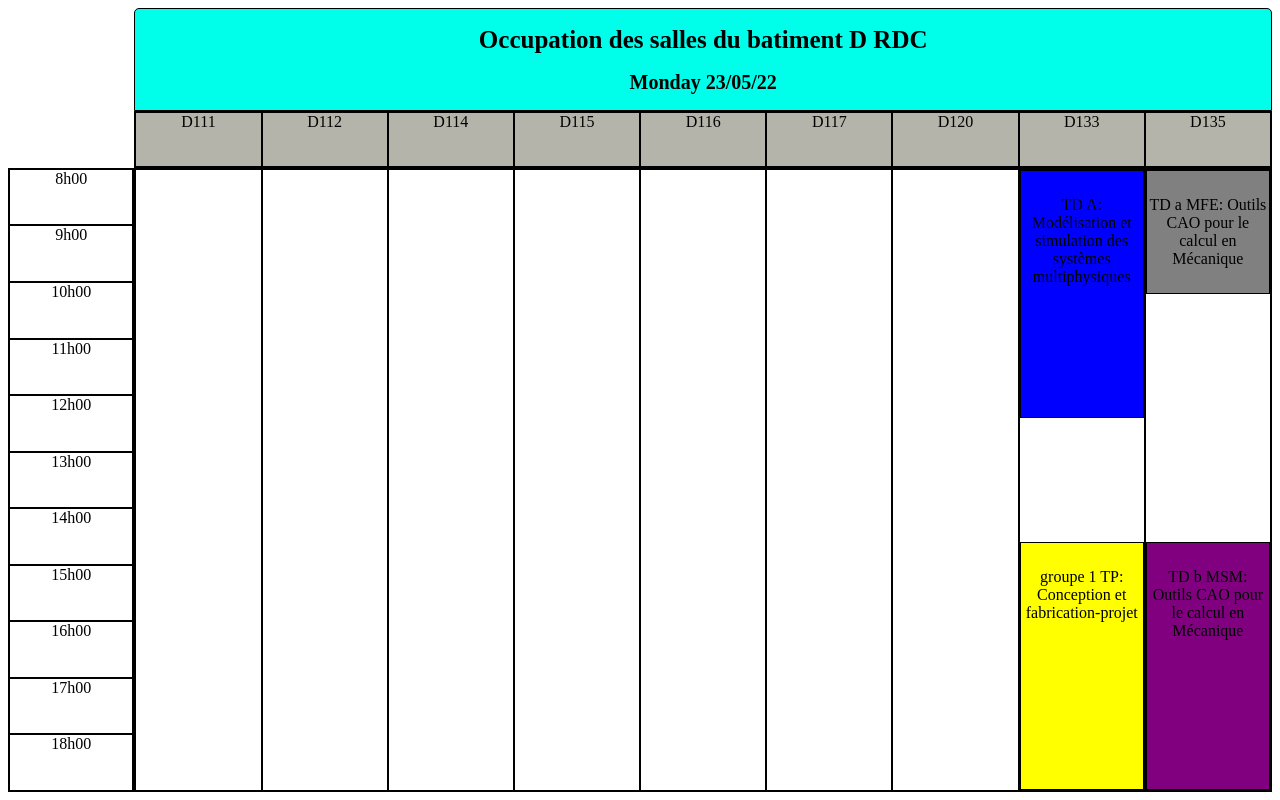
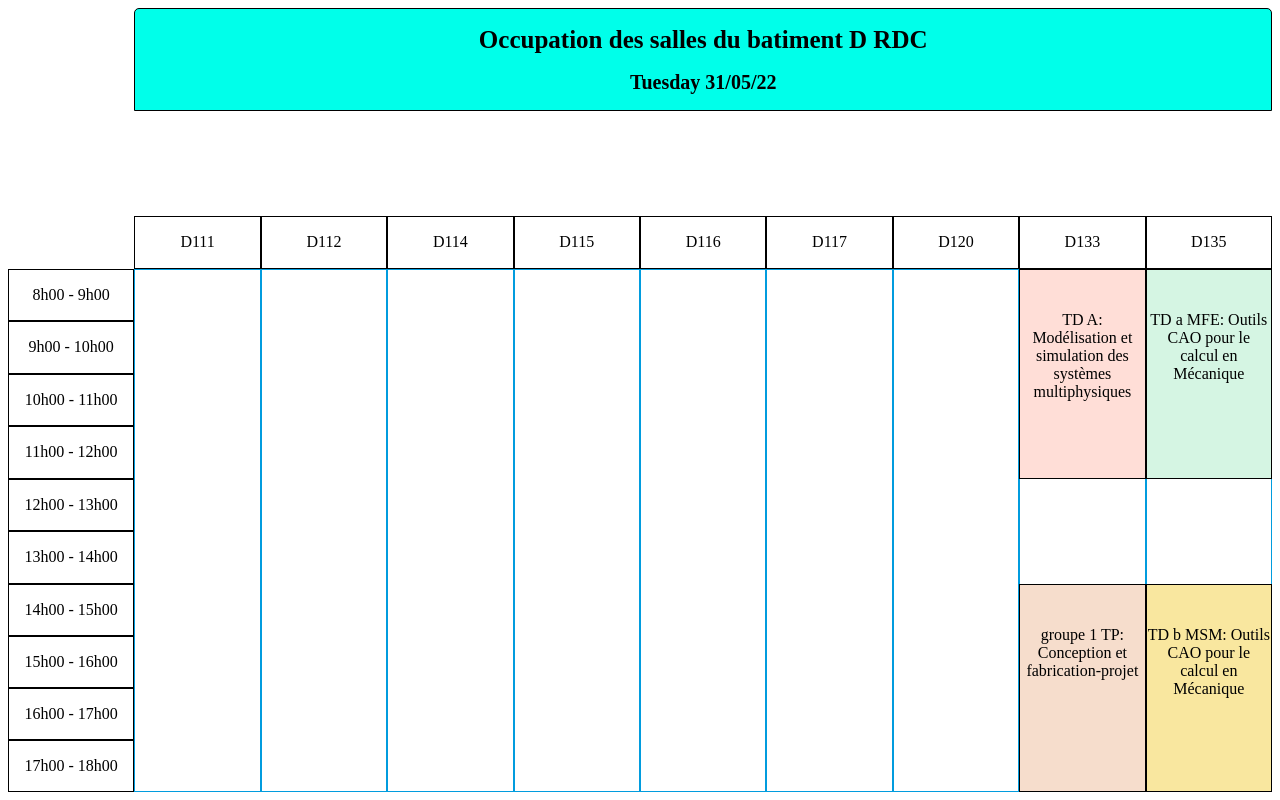
Before and after one commit to ibraTurfu/CalendrierEIT, a plain HTML site: page index.html in a window 1280 px wide. Drawn offline with Linux system fonts and the light colour scheme.

Commit message:
Update index.html

```diff
--- a/index.html
+++ b/index.html
@@ -1,33 +1,21 @@
 
-<html lang="fr">
+<html>
     <head>
         <meta charset="utf-8">
-      <title>Titre de la page</title>
         <link rel="stylesheet" href="style.css">
-      <script src="script/main.js"></script>
     </head>
 
     <body>
         <div class="jour">
+            <div class="align">
                 <h1>Occupation des salles du batiment D RDC</h1>
                 <h2>
-          Monday 23/05/22    </h2>
+                    Tuesday 31/05/22                </h2>
             </div>
-      <div class="contenu">
-        <div class="heures">
-          <div class="heure">8h00</div><div class="heure">9h00</div><div class="heure">10h00</div><div class="heure">11h00</div><div class="heure">12h00</div><div class="heure">13h00</div><div class="heure">14h00</div><div class="heure">15h00</div><div class="heure">16h00</div><div class="heure">17h00</div><div class="heure">18h00</div>
-        </div>
-        <div class="salles">
-            <div class="salle">D111</div><div class="salle">D112</div><div class="salle">D114</div><div class="salle">D115</div><div class="salle">D116</div><div class="salle">D117</div><div class="salle">D120</div><div class="salle">D133</div><div class="salle">D135</div>    </div>
-        <div class="matieres">
-              <div class="bloc-matière" ></div><div class="bloc-matière" ></div><div class="bloc-matière" ></div><div class="bloc-matière" ></div><div class="bloc-matière" ></div><div class="bloc-matière" ></div><div class="bloc-matière" ></div><div class="bloc-matière" ><div class="matière" style=" background-color:blue ; grid-area:1/1/3/2">TD A: Modélisation et simulation des systèmes multiphysiques</div><div class="matière" style=" background-color:yellow ; grid-area:4/1/6/2">groupe 1 TP: Conception et fabrication-projet</div></div><div class="bloc-matière" ><div class="matière" style=" background-color:gray ; grid-area:1/1/2/2">TD a MFE: Outils CAO pour le calcul en Mécanique</div><div class="matière" style=" background-color:purple ; grid-area:4/1/6/2">TD b MSM: Outils CAO pour le calcul en Mécanique</div></div>
-
-
-
-
         </div>
 
-      </div>
-    </body>
-
+        <div id="d8"  style=" grid-area:5/1/6/2" class="heure"><p>8h00 - 9h00</p></div><div id="d9"  style=" grid-area:6/1/7/2" class="heure"><p>9h00 - 10h00</p></div><div id="d10"  style=" grid-area:7/1/8/2" class="heure"><p>10h00 - 11h00</p></div><div id="d11"  style=" grid-area:8/1/9/2" class="heure"><p>11h00 - 12h00</p></div><div id="d12"  style=" grid-area:9/1/10/2" class="heure"><p>12h00 - 13h00</p></div><div id="d13"  style=" grid-area:10/1/11/2" class="heure"><p>13h00 - 14h00</p></div><div id="d14"  style=" grid-area:11/1/12/2" class="heure"><p>14h00 - 15h00</p></div><div id="d15"  style=" grid-area:12/1/13/2" class="heure"><p>15h00 - 16h00</p></div><div id="d16"  style=" grid-area:13/1/14/2" class="heure"><p>16h00 - 17h00</p></div><div id="d17"  style=" grid-area:14/1/15/2" class="heure"><p>17h00 - 18h00</p></div>        <!--<div class ="salles">
+        </div>-->
+        <div style=" grid-area:4/2/5/3" class="salle"><p>D111</p></div><div style=" grid-area:4/3/5/4" class="salle"><p>D112</p></div><div style=" grid-area:4/4/5/5" class="salle"><p>D114</p></div><div style=" grid-area:4/5/5/6" class="salle"><p>D115</p></div><div style=" grid-area:4/6/5/7" class="salle"><p>D116</p></div><div style=" grid-area:4/7/5/8" class="salle"><p>D117</p></div><div style=" grid-area:4/8/5/9" class="salle"><p>D120</p></div><div style=" grid-area:4/9/5/10" class="salle"><p>D133</p></div><div style=" grid-area:4/10/5/11" class="salle"><p>D135</p></div>        <div class="pause"></div>
+            <div style=" border:1px solid #019CDE; grid-area:5/2/16/3"></div><div style=" border:1px solid #019CDE; grid-area:5/3/16/4"></div><div style=" border:1px solid #019CDE; grid-area:5/4/16/5"></div><div style=" border:1px solid #019CDE; grid-area:5/5/16/6"></div><div style=" border:1px solid #019CDE; grid-area:5/6/16/7"></div><div style=" border:1px solid #019CDE; grid-area:5/7/16/8"></div><div style=" border:1px solid #019CDE; grid-area:5/8/16/9"></div><div style=" border:1px solid #019CDE; grid-area:5/9/16/10"></div><div class="matière" style=" background-color:#FFDED7 ; grid-area:5/9/9/10"><p>TD A: Modélisation et simulation des systèmes multiphysiques</p></div><div class="matière" style=" background-color:#F6DDCC ; grid-area:11/9/15/10"><p>groupe 1 TP: Conception et fabrication-projet</p></div><div style=" border:1px solid #019CDE; grid-area:5/10/16/11"></div><div class="matière" style=" background-color:#D5F5E3 ; grid-area:5/10/9/11"><p>TD a MFE: Outils CAO pour le calcul en Mécanique</p></div><div class="matière" style=" background-color:#F9E79F ; grid-area:11/10/15/11"><p>TD b MSM: Outils CAO pour le calcul en Mécanique</p></div>    </body>
 </html>
```
Lines whose indentation alone changed are shown as unchanged.
